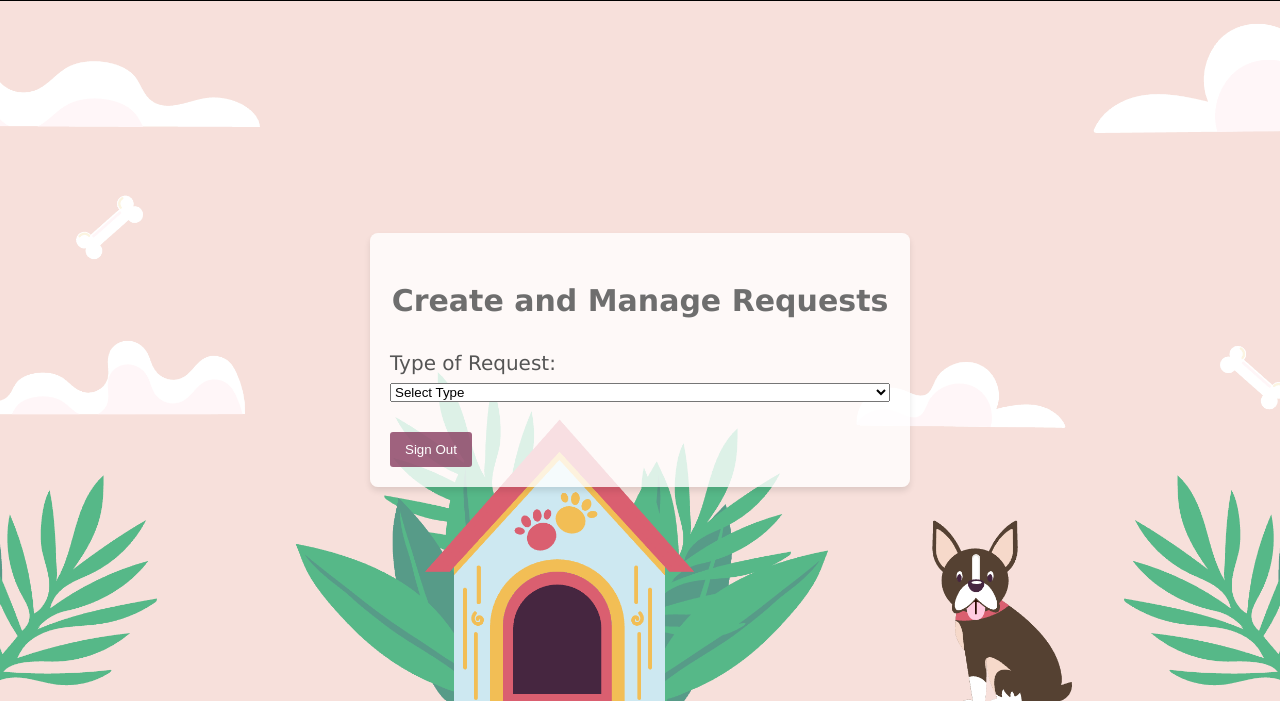
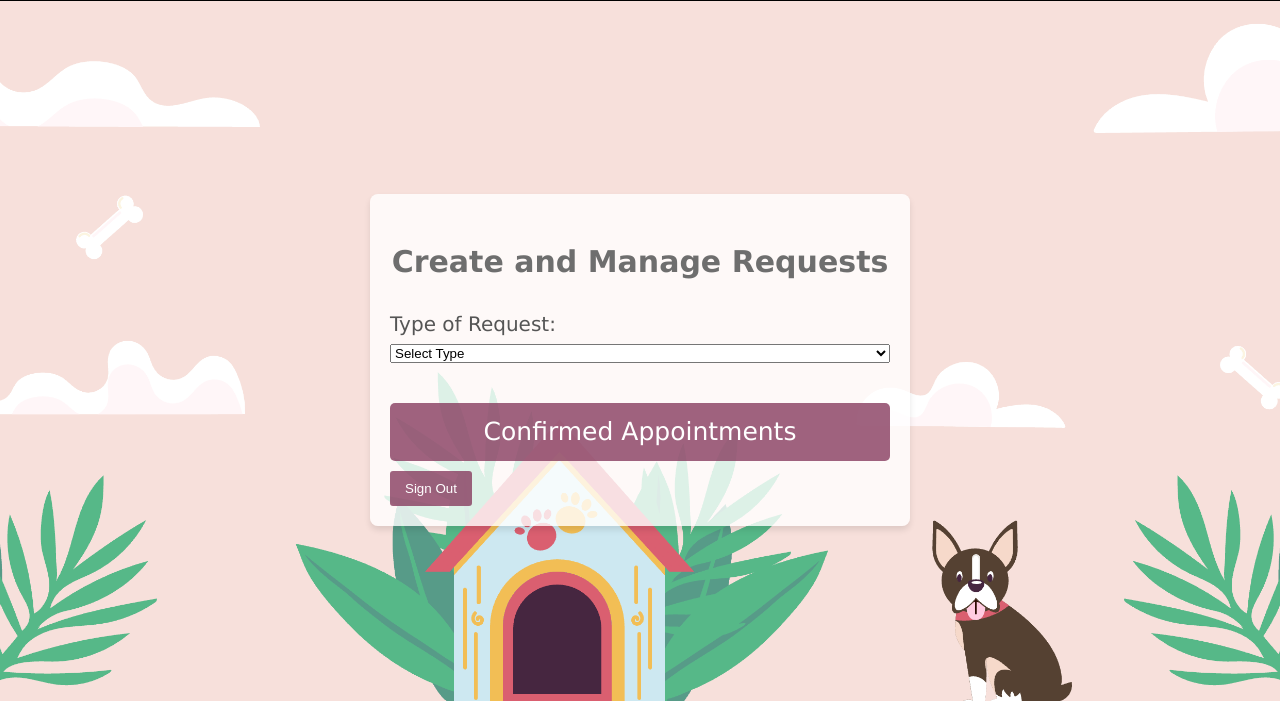
Before and after one commit to toji-ut/PSIRT, a PHP site: page /authentication/client/client.html in a window 1280 px wide. Shown: the top 701 px of the page. Run offline with PHP 8.4, Linux system fonts and the light colour scheme.

Commit message:
ALMOST DONE, MOST STUFF WORKEY PT2.

```diff
--- a/frontend/authentication/client/client.html
+++ b/frontend/authentication/client/client.html
@@ -7,7 +7,10 @@
 </head>
 <body>
 
+
+
 <div class="requests-container">
+
     <div class="request-form">
         <h2>Create and Manage Requests</h2>
         <form action="client.php" method="post">
@@ -47,12 +50,13 @@
 
             <input type="submit" value="Submit Request" id="submitBtn" style="display:none;">
 
+            <a href="./appointments.php" class="redirect-button2">Confirmed Appointments</a>
+
             <section>
                 <form action="client.php" method="post">
                     <input type="submit" name="signOut" value="Sign Out">
                 </form>
             </section>
-
         </form>
     </div>
 </div>
--- a/frontend/authentication/client/client.php
+++ b/frontend/authentication/client/client.php
@@ -79,7 +79,9 @@
     }
 
     $conn->close();
+
     ?>
+
 
 
 </p>
--- a/frontend/authentication/handler/handler.php
+++ b/frontend/authentication/handler/handler.php
@@ -103,6 +103,7 @@
         $conn->close();
         ?>
     </section>
+
     <section>
         <form action="" method="post">
             <input type="submit" name="signOut" value="Sign Out">
--- a/frontend/globalStyles/styles.css
+++ b/frontend/globalStyles/styles.css
@@ -225,3 +225,46 @@ a {
     text-decoration: none;
     font-size: 25px;
 }
+
+/* Add this CSS in your existing stylesheet or create a new one */
+
+.redirect-button {
+    top: 10px;
+    right: 10px;
+    padding: 10px;
+    background-color: rgb(136, 60, 96, 0.8);
+    color: #fff;
+    text-decoration: none;
+    border-radius: 5px;
+
+    display: flex;
+    justify-content: center;
+    align-items: center;
+
+    margin-bottom: 10px;
+}
+
+.redirect-button:hover {
+    background-color: rgb(136, 60, 96, 0.9);
+}
+
+.redirect-button2 {
+    top: 10px;
+    right: 10px;
+    padding: 10px;
+    background-color: rgb(136, 60, 96, 0.8);
+    color: #fff;
+    text-decoration: none;
+    border-radius: 5px;
+
+    display: flex;
+    justify-content: center;
+    align-items: flex-end;
+
+    margin-top: 10px;
+    margin-bottom: 10px;
+}
+
+.redirect-button2:hover {
+    background-color: rgb(136, 60, 96, 0.9);
+}
```
Also changed, not shown: frontend/authentication/client/ClientHomePage.html (deleted, +0 -10 lines), frontend/authentication/client/appointments.php (+23 -0 lines), frontend/authentication/sitter/sitter.php (+4 -6 lines).
